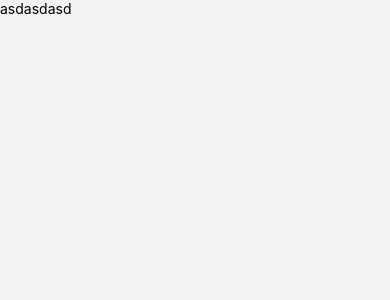
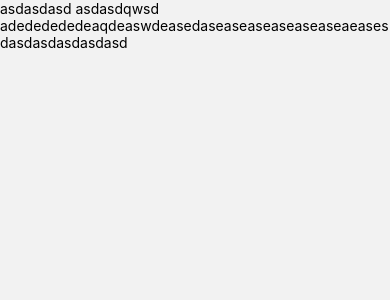
Before and after one commit to Karumine/ProjectGood, a React Native app: screen /AllScreen in a window 390 px wide. Shown: the top 300 px of the page. Built offline with nearby package versions, Linux system fonts and the light colour scheme.

Commit message:
Update AllScreen.js
Karumine

```diff
--- a/Screen/AllScreen.js
+++ b/Screen/AllScreen.js
@@ -11,7 +11,7 @@ export default function AllScreen() {
   return (
 
         <Text>asdasdasd
-
+asdasdqwsd adededededeaqdeaswdeasedaseaseaseaseaseaseaeasesdasdasdasdasdasd
         </Text>
 
   );
```
